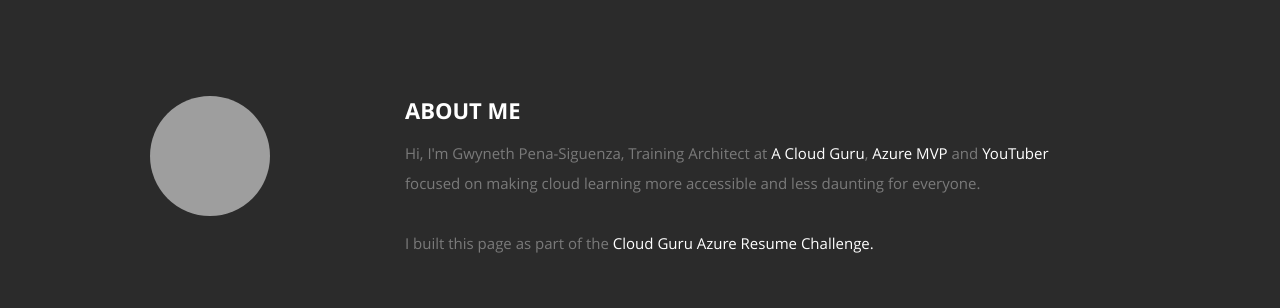
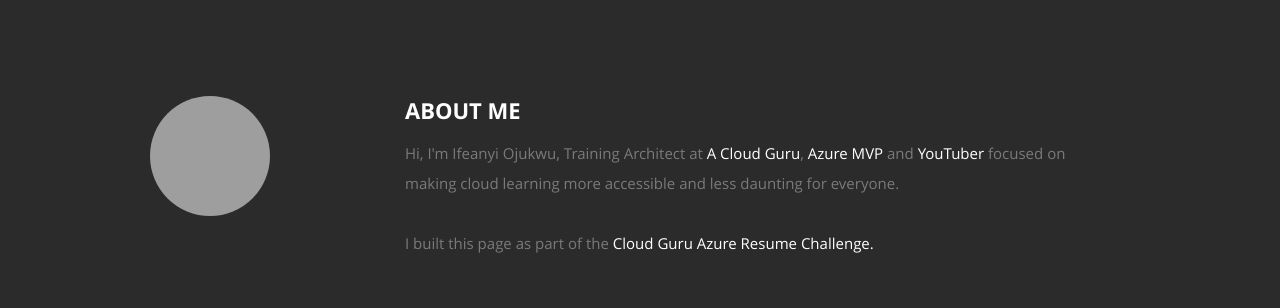
Before and after one commit to cloudquill/azure-resume, a plain HTML site: page frontend/index.html in a window 1280 px wide. Shown: the part 800-1108 px from the top of the page. Drawn offline with nearby package versions, Linux system fonts and the light colour scheme; no server answers; grey boxes are pictures that could not be loaded.

```diff
--- a/frontend/index.html
+++ b/frontend/index.html
@@ -91,7 +91,7 @@
 
             <h2>ABOUT ME</h2>
 
-            <p> Hi, I'm Gwyneth Pena-Siguenza, <span>Training Architect at <a href="https://acloud.guru">A Cloud Guru</a></span>, <span> <a href="https://mvp.microsoft.com/en-us/PublicProfile/5003866">Azure MVP</a></span>
+            <p> Hi, I'm Ifeanyi Ojukwu, <span>Training Architect at <a href="https://acloud.guru">A Cloud Guru</a></span>, <span> <a href="https://mvp.microsoft.com/en-us/PublicProfile/5003866">Azure MVP</a></span>
                and <span><a href="https://youtube.com/madebygps">YouTuber</a></span> focused on making cloud learning more accessible and less daunting for everyone.
 
          </br>
```
Also changed, not shown: 1 other file.
